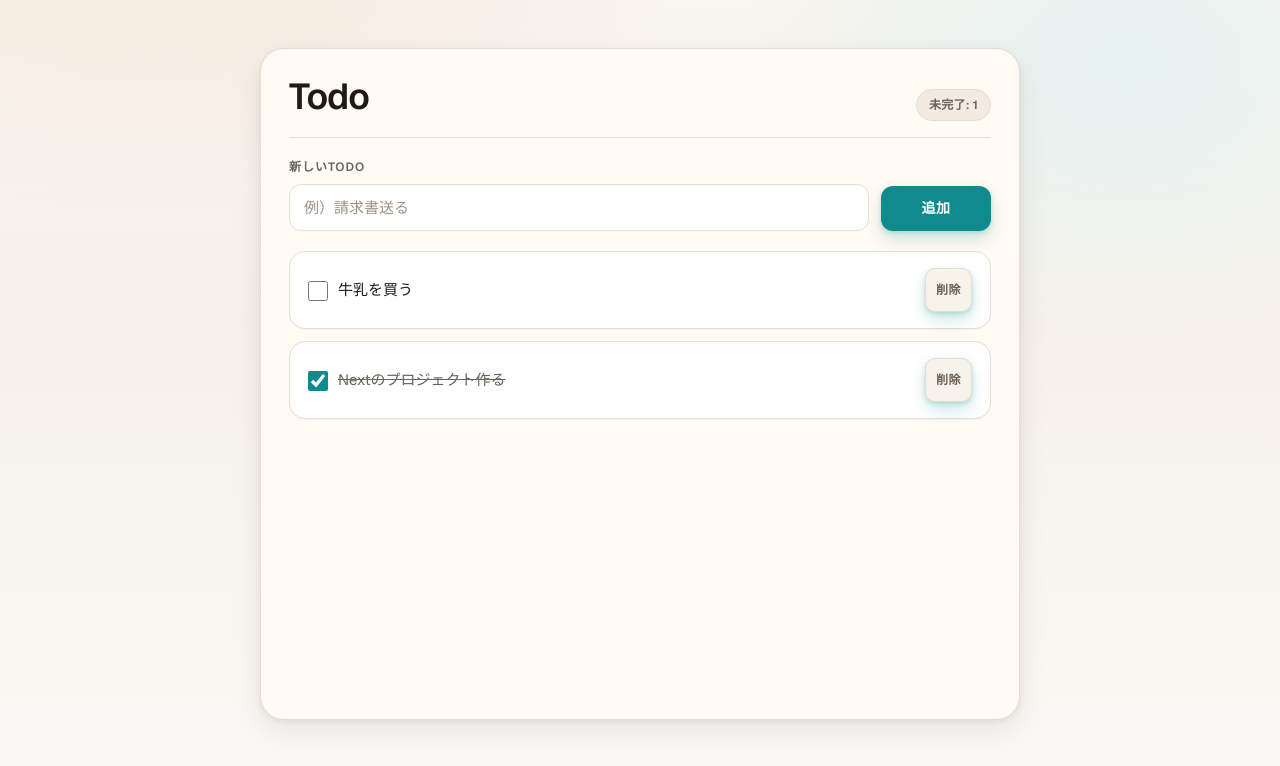
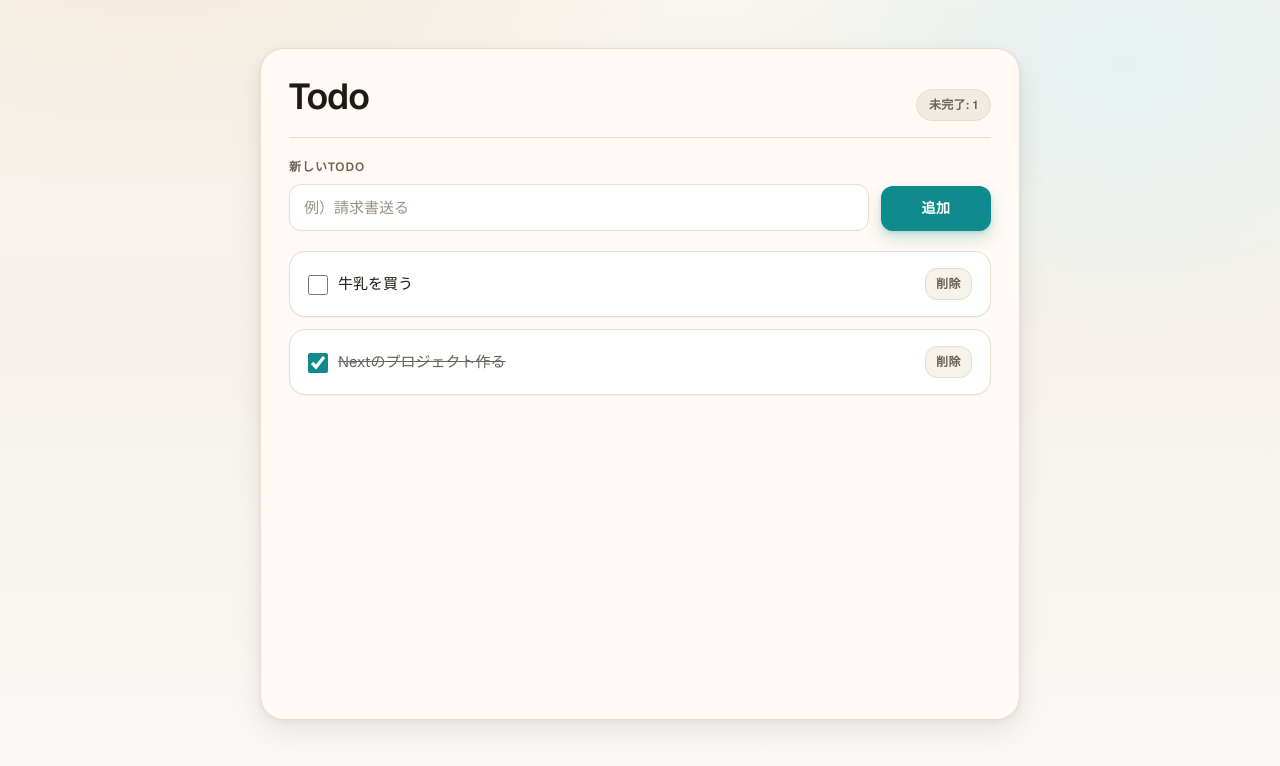
Before and after one commit to yt-catpaw/todo-next, a Next.js app: page / in a window 1280 px wide. Shown: the top 766 px of the page. Built offline with nearby package versions, Linux system fonts and the light colour scheme.

Commit message:
Todo側のボタン配置とスタイル調整

```diff
--- a/components/todo/TodoForm.tsx
+++ b/components/todo/TodoForm.tsx
@@ -30,7 +30,7 @@ export default function TodoForm({ onAdd }: Props) {
         />
       </label>
 
-      <Button className={styles.button} type="submit">
+      <Button className={styles.button} type="submit" variant="primary" size="md">
         追加
       </Button>
     </form>
--- a/components/todo/TodoList.tsx
+++ b/components/todo/TodoList.tsx
@@ -34,6 +34,8 @@ export default function TodoList({ todos, onToggle, onDelete }: Props) {
           <Button
             className={styles.delete}
             type="button"
+            variant="danger"
+            size="sm"
             onClick={() => onDelete(t.id)}
             aria-label="削除"
           >
--- a/styles/todo/form.module.css
+++ b/styles/todo/form.module.css
@@ -42,26 +42,6 @@
   box-shadow: 0 0 0 3px rgba(15, 139, 141, 0.2);
 }
 
-.button {
-  min-height: 44px;
-  padding: 12px 18px;
-  border-radius: 12px;
-  border: none;
-  background: var(--accent);
-  color: #ffffff;
-  font-size: 14px;
-  font-weight: 600;
-  letter-spacing: 0.04em;
-  cursor: pointer;
-  transition:
-    transform 0.15s ease,
-    box-shadow 0.2s ease,
-    filter 0.2s ease;
-  box-shadow:
-    0 8px 16px rgba(15, 139, 141, 0.2),
-    0 2px 4px rgba(15, 139, 141, 0.2);
-}
-
 .button:active {
   transform: translateY(1px);
 }
--- a/styles/todo/list.module.css
+++ b/styles/todo/list.module.css
@@ -53,15 +53,6 @@
 
 .delete {
   align-self: flex-end;
-  border-radius: 10px;
-  border: 1px solid var(--line);
-  background: #f7f2ea;
-  color: var(--muted);
-  font-size: 12px;
-  font-weight: 600;
-  letter-spacing: 0.04em;
-  padding: 6px 10px;
-  cursor: pointer;
 }
 
 @media (min-width: 768px) {
```
